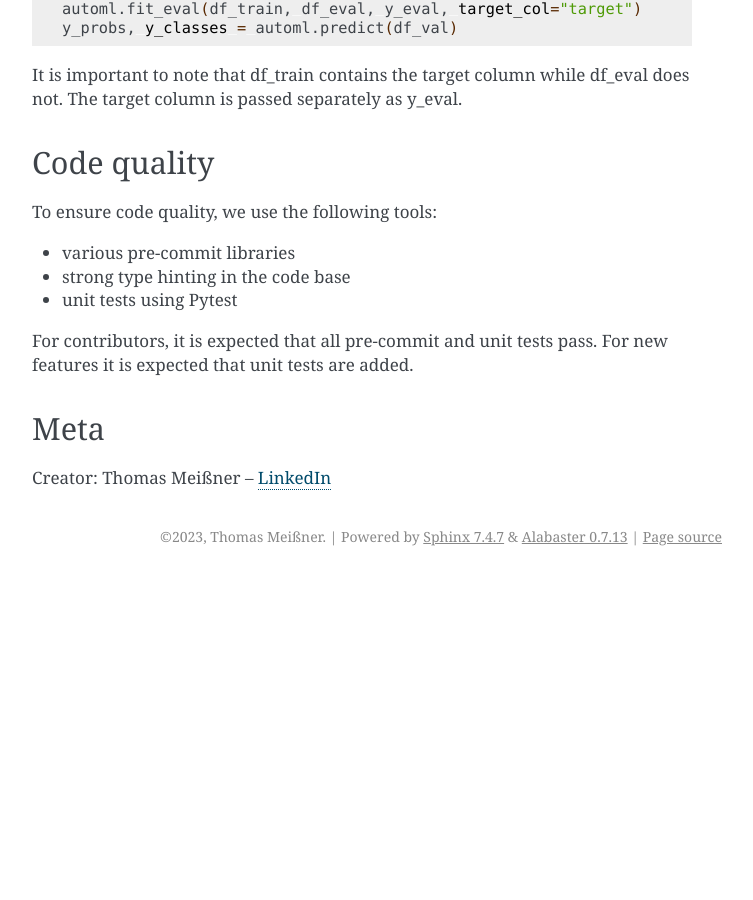
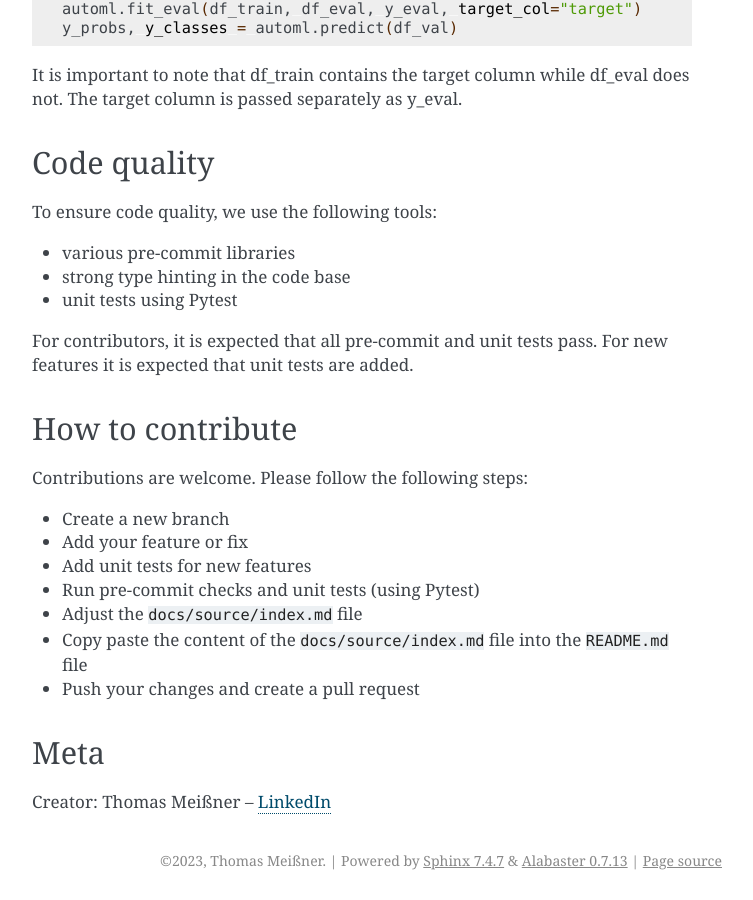
Before and after one commit to ThomasMeissnerDS/BlueCast, a Sphinx documentation site: the page built from docs/source/index.md, in a window 1280 px wide and 900 px high, scrolled down 4149 px. Shown: the whole window, without its empty margins (388-1141 px from the left). Built offline with Sphinx 7.4.7, drawn with Linux system fonts in a browser that asks for light colours; before the commit the page ends 4725 px from its top, so only the background shows below that.

Commit message:
Add readthedocs

```diff
--- a/docs/source/conf.py
+++ b/docs/source/conf.py
@@ -8,6 +8,8 @@
 
 import os
 import sys
+from pathlib import Path
+from typing import Any
 
 for x in os.walk("../../src"):
     sys.path.insert(0, x[0])
@@ -20,10 +22,18 @@ release = "0.1"
 # -- General configuration ---------------------------------------------------
 # https://www.sphinx-doc.org/en/master/usage/configuration.html#general-configuration
 
-extensions = ["myst_parser", "sphinx.ext.autodoc"]
+extensions = [
+    "myst_parser",
+    "sphinx.ext.autodoc",
+    "autoapi.extension",
+    "sphinx.ext.napoleon",
+]
+
+autoapi_type = "python"
+autoapi_dirs = [f"{Path(__file__).parents[2]}/"]
 
 templates_path = ["_templates"]
-exclude_patterns = ["_build", "Thumbs.db", ".DS_Store"]
+exclude_patterns: Any = []
 
 
 # -- Options for HTML output -------------------------------------------------
--- a/docs/source/index.md
+++ b/docs/source/index.md
@@ -219,6 +219,19 @@ To ensure code quality, we use the following tools:
 For contributors, it is expected that all pre-commit and unit tests pass.
 For new features it is expected that unit tests are added.
 
+## How to contribute
+
+Contributions are welcome. Please follow the following steps:
+
+* Create a new branch
+* Add your feature or fix
+* Add unit tests for new features
+* Run pre-commit checks and unit tests (using Pytest)
+* Adjust the `docs/source/index.md` file
+* Copy paste the content of the `docs/source/index.md` file into the
+`README.md` file
+* Push your changes and create a pull request
+
 ## Meta
 
 Creator: Thomas Meißner – [LinkedIn](https://www.linkedin.com/in/thomas-mei%C3%9Fner-m-a-3808b346)
--- a/pyproject.toml
+++ b/pyproject.toml
@@ -40,6 +40,8 @@ twine = "^1.13.0"
 wheel = "^0.36.2"
 sphinx = "^6.2.1"
 sphinx-autobuild = ">=2020.9.1"
+sphinx-autoapi = ">=2.0.1.1"
+sphinx-rtd-theme = "^1.0.0"
 
 [tool.poetry.extras]
 jupyter = ["ipython", "jupyter_core", "notebook"]
```
Also changed, not shown: docs/index.rst (deleted, +0 -20 lines), 1 other file.
